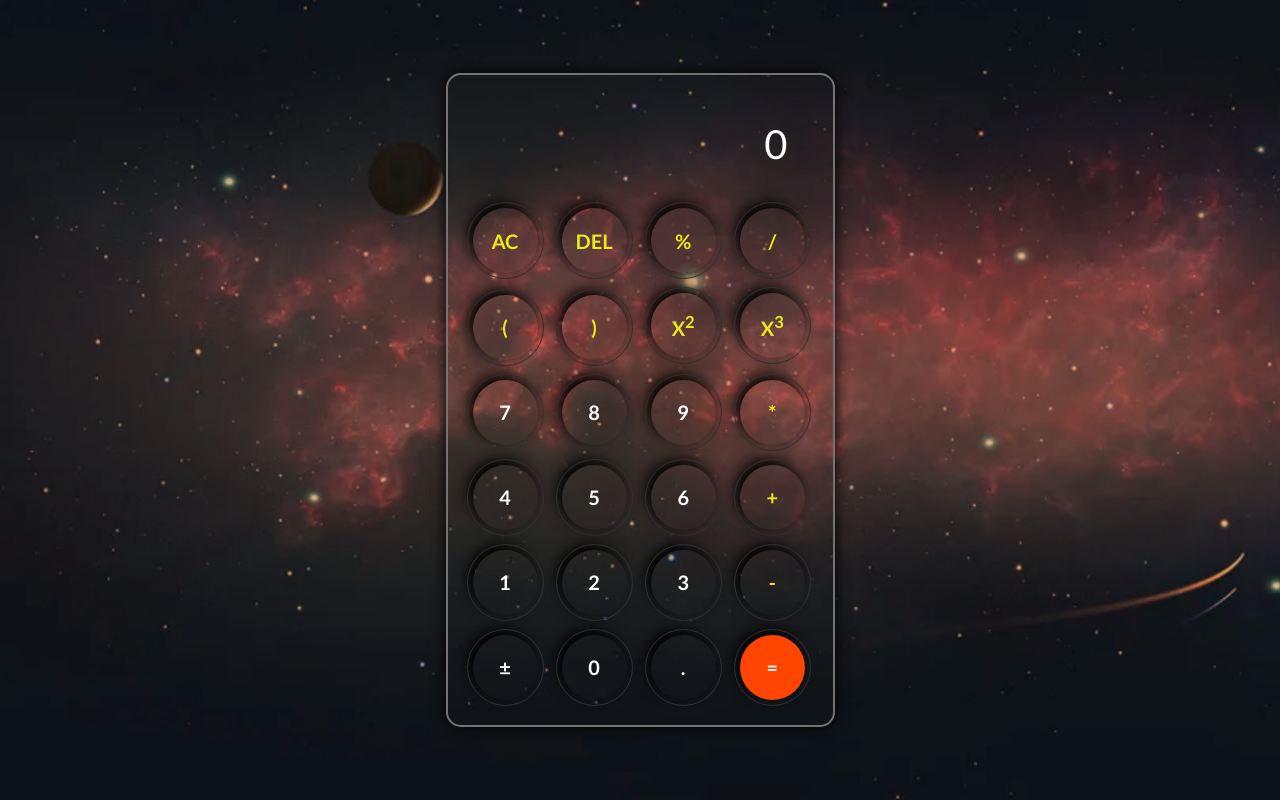
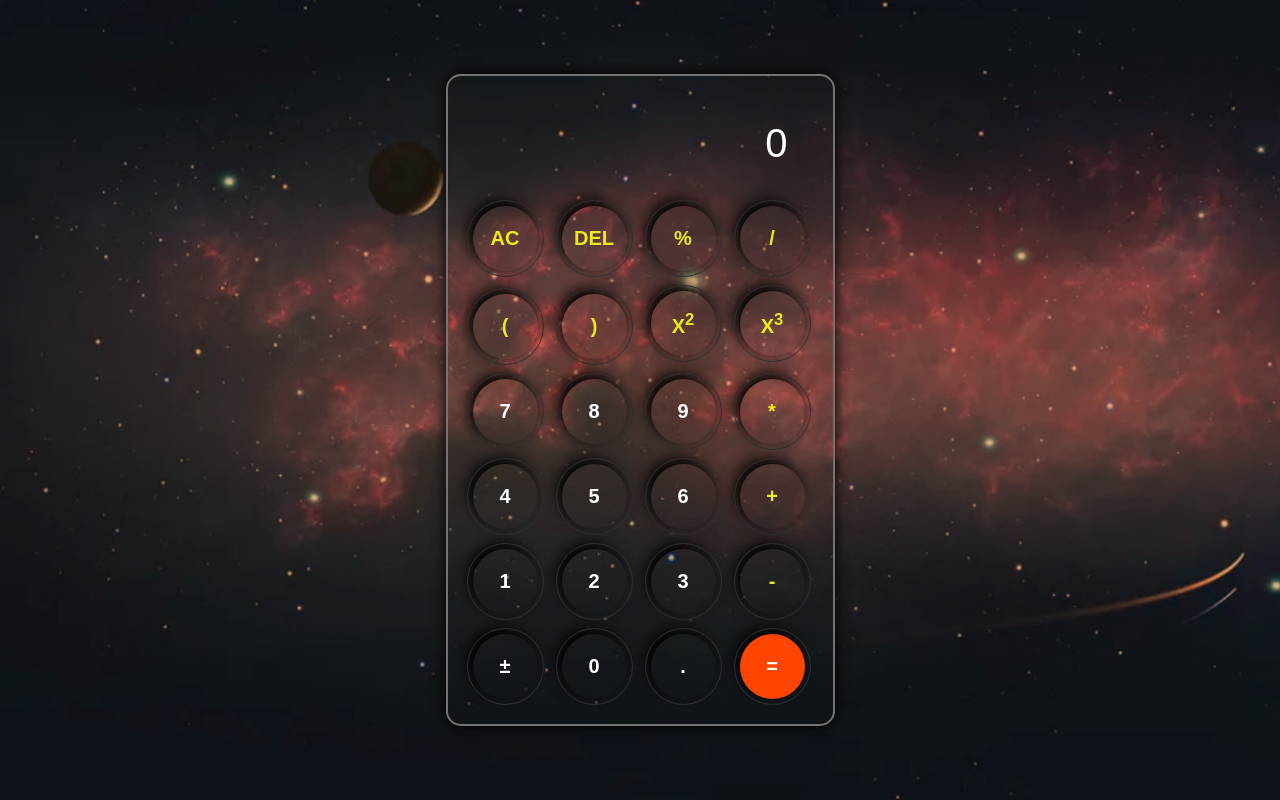
Before and after one commit to Harshmishra07/Calculator, a plain HTML site: page index.html in a window 1280 px wide. Drawn offline with Linux system fonts and the light colour scheme.

Commit message:
Update style.css

```diff
--- a/style.css
+++ b/style.css
@@ -2,7 +2,7 @@
     margin: 0;
     padding: 0;
     box-sizing: border-box;
-    font-family: 'Gill Sans', 'Gill Sans MT', Calibri, 'Trebuchet MS', sans-serif;
+    font-family: font-family: 'Edu TAS Beginner', cursive;
 }
 body{
     min-height: 100vh;
```
